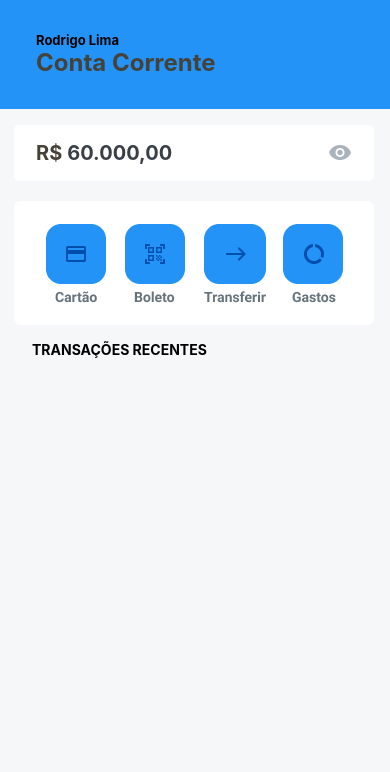
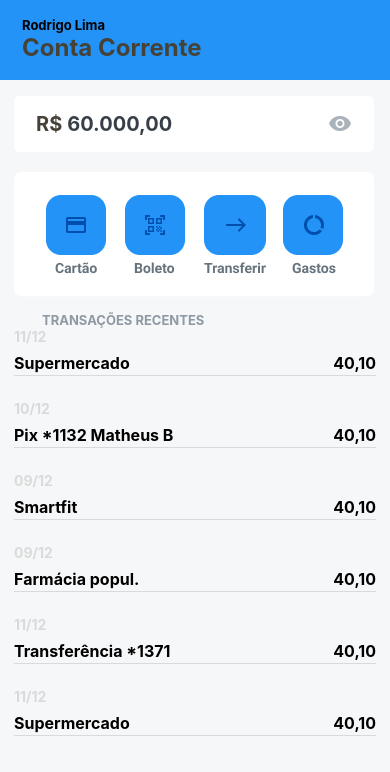
Before and after one commit to zrodrigolimaz/FinanceBank-React-Native, a React Native app: screen / in a window 390 px wide. Shown: the top 772 px of the page. Built offline with nearby package versions, Linux system fonts and the light colour scheme.

Commit message:
adicionado transações recentes

```diff
--- a/src/components/Header/index.js
+++ b/src/components/Header/index.js
@@ -28,15 +28,15 @@ export default function Header ({ name }) {
 const styles = StyleSheet.create({
     container:{
         backgroundColor:'#2393F7',
-        paddingTop: 12,
+        paddingTop: 2,
         flexDirection:'row',
-        paddingStart:16,
+        paddingStart:7,
         paddingEnd:16,
-        paddingBottom:12,
+        paddingBottom:3,
     },
     content: {
         flex: 1,
-    padding: 20,
+    padding: 15,
 
     },
     nomeUsuario:{
--- /dev/null
+++ b/src/components/Movements/index.js
@@ -0,0 +1,51 @@
+import React from 'react';
+import {
+    View,
+    Text,
+    StyleSheet,
+    TouchableOpacity
+
+} from 'react-native';
+
+export default function Movements( {data} ) {
+ return (
+   <TouchableOpacity style ={styles.container}>
+       <Text style={styles.date}>{data.date}</Text>
+
+       <View style={styles.content}>
+           <Text style={styles.label}>{data.label}</Text>
+           <Text style={styles.value}>{data.value}</Text>
+
+       </View>
+   </TouchableOpacity>
+  );
+}
+
+const styles = StyleSheet.create ({
+    container:{
+        flex:1,
+        marginBottom:24,
+        borderBottomWidth:0.5,
+        borderBottomColor:'#DADADA',
+    },
+    content: {
+        flexDirection:'row',
+        justifyContent:'space-between',
+        marginBottom:2,
+        marginTop:8,
+    },
+    date:{
+        color: '#DADADA',
+        fontWeight: 'bold'
+    },
+    label:{
+        fontWeight:'bold',
+        fontSize:16,
+    },
+    value: {
+        fontSize:16,
+        // color:'#2ecc71',
+        fontWeight:'bold',
+    }
+
+})
--- a/src/pages/Home/index.js
+++ b/src/pages/Home/index.js
@@ -1,8 +1,56 @@
 import React from 'react';
-import { View, StyleSheet,Text } from 'react-native';
+import { View, StyleSheet,Text,FlatList } from 'react-native';
 import Header from '../../components/Header'
 import Accountvalue from '../../components/Accountvalue'
 import Menu from '../../components/Menu'
+import Movements from '../../components/Movements';
+
+const list = [
+{
+  id: 1 ,
+  label: 'Supermercado',
+  value: '40,10',
+  date: "11/12",
+  type:'despesa',
+},
+{
+  id: 2 ,
+  label: 'Pix *1132 Matheus B',
+  value: '40,10',
+  date: "10/12",
+  type: 'receita',
+},
+{
+  id: 3 ,
+  label: 'Smartfit',
+  value: '40,10',
+  date: "09/12",
+  type: 'despesa',
+},
+{
+  id: 4 ,
+  label: 'Farmácia popul.',
+  value: '40,10',
+  date: "09/12",
+  type: 'despesa',
+},
+{
+  id: 5 ,
+  label: 'Transferência *1371',
+  value: '40,10',
+  date: "11/12",
+  type: 'receita', ///
+},
+{
+  id: 6 ,
+  label: 'Supermercado',
+  value: '40,10',
+  date: "11/12",
+  type: 'despesa', ///
+},
+]
+
+
 
 const Home = () => {
   return (
@@ -11,6 +59,11 @@ const Home = () => {
       <Accountvalue saldo="60.000,00"/>
       <Menu/>
       <Text style={styles.title}>TRANSAÇÕES RECENTES</Text>
+      <FlatList style={styles.list}
+        data = {list}
+        keyExtractor = {(item) => String(item.id)}
+        showsVerticalScrollIndicator = {false}
+        renderItem={({ item }) => <Movements data={item}/> } />
     </View>
   );
 }
@@ -21,10 +74,15 @@ const styles = StyleSheet.create({
     backgroundColor: "#F6F7F9",
   },
   title:{
-    fontSize:14,
+    fontSize:13,
     fontWeight:'bold',
-    marginStart: 32,
+    marginStart: 42,
+    color:'#8F99A3'
 
+  },
+  list:{
+    marginStart:14,
+    marginEnd:14,
   }
 });
 
```
